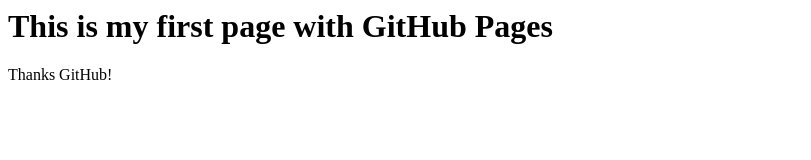
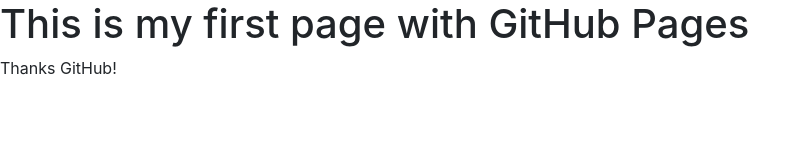
Before and after one commit to fgallardom/myMITrepo, a plain HTML site: page index.html in a window 1280 px wide. Shown: the whole page, without its empty margins (0-811 px from the left). Drawn offline with nearby package versions, Linux system fonts and the light colour scheme.

Commit message:
Update index.html
Trying new code

```diff
--- a/index.html
+++ b/index.html
@@ -1,3 +1,27 @@
+<!DOCTYPE html>
+<!--[if lt IE 7]>      <html class="no-js lt-ie9 lt-ie8 lt-ie7"> <![endif]-->
+<!--[if IE 7]>         <html class="no-js lt-ie9 lt-ie8"> <![endif]-->
+<!--[if IE 8]>         <html class="no-js lt-ie9"> <![endif]-->
+<!--[if gt IE 8]><!--> <html class="no-js"> <!--<![endif]-->
+<head>
+	<meta charset="utf-8">
+	<title>CloudArena</title>
+	<meta name="description" content="">
+	<meta name="viewport" content="width=device-width, initial-scale=1">
+
+	<!-- CSS -->
+	<link rel="stylesheet" href="assets/bootstrap/css/bootstrap.min.css">
+	<link rel="stylesheet" href="assets/css/app.min.css">
+	<link rel="stylesheet" href="assets/fonts/font-awesome/css/font-awesome.min.css">
+	<link rel="stylesheet" href="assets/css/owl.carousel.css">
+
+	<!-- Modernizr -->
+	<script src="assets/js/modernizr-2.6.2-respond-1.1.0.min.js"></script>
+
+	<!-- Google fonts -->
+	<link href='http://fonts.googleapis.com/css?family=Lato:300,400,700,900,300italic,400italic,700italic,900italic' rel='stylesheet' type='text/css'>
+</head>
+
 <html>
 <h1> This is my first page with GitHub Pages </h1>
 <p>Thanks GitHub!</p>
```
